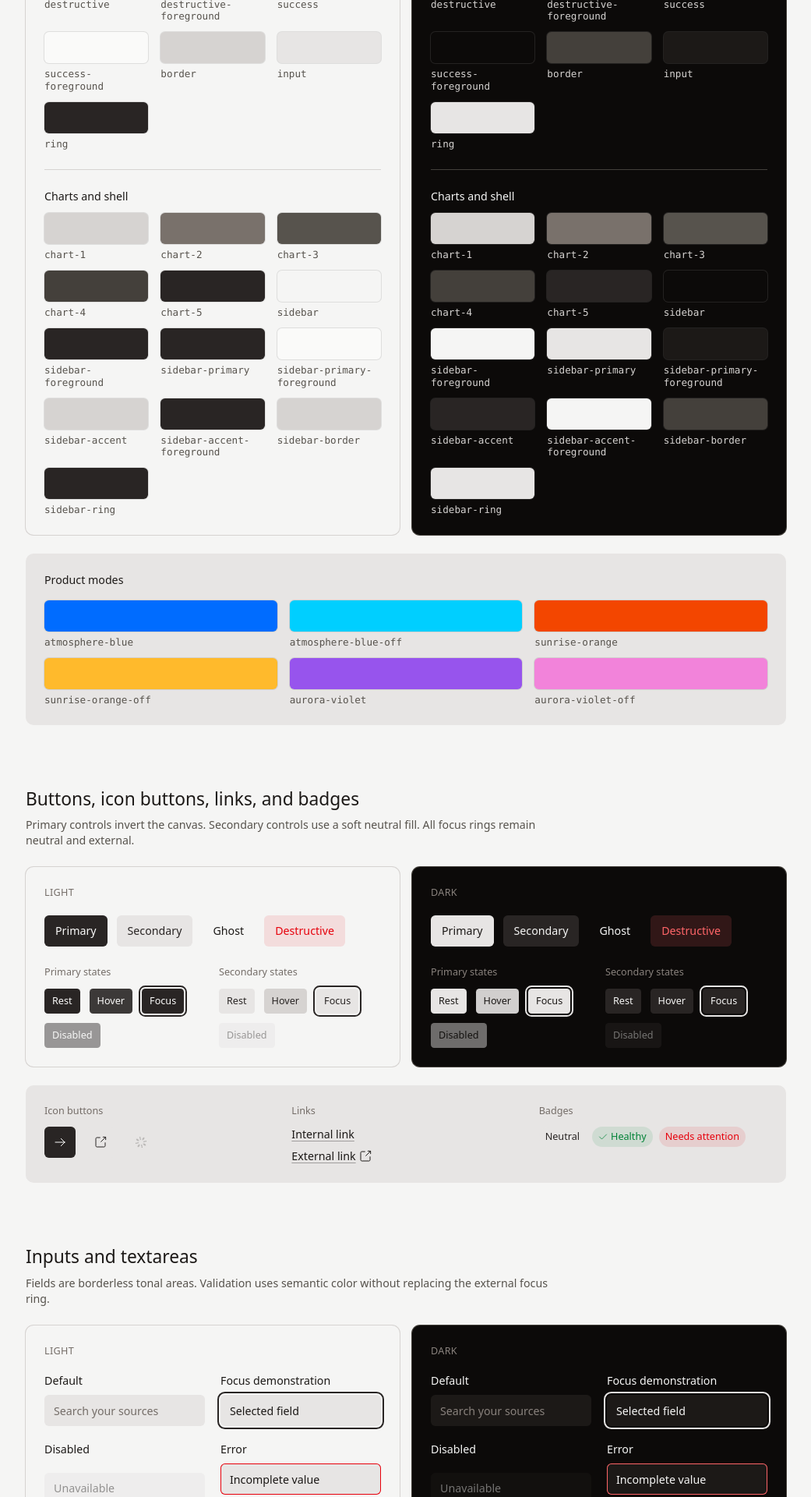
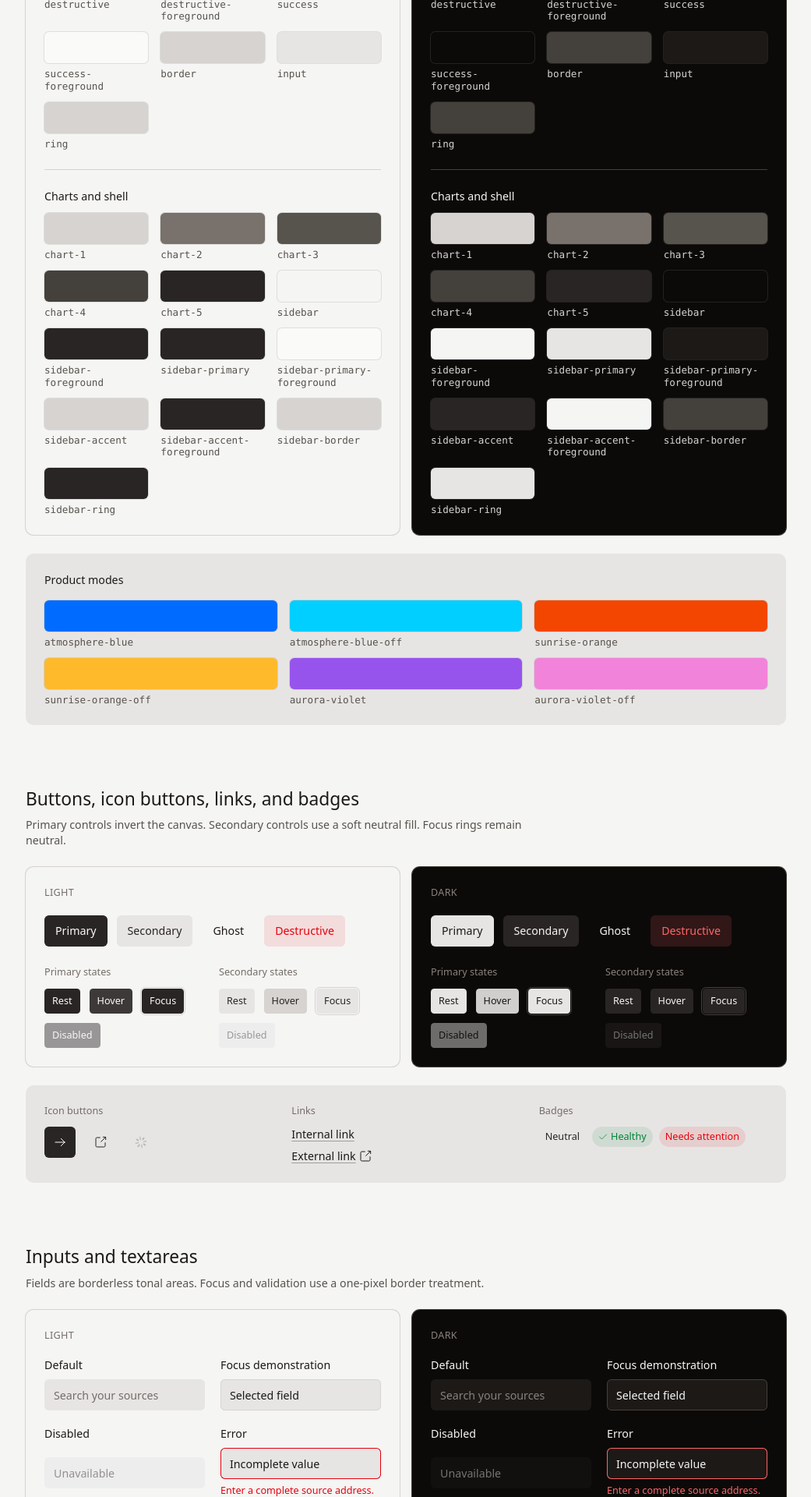
Before and after one commit to hfrdmnk/morgenblau, a React (Vite) app in the folder frontend/: page /dev/styleguide in a window 1280 px wide. Shown: the part 1620-3540 px from the top of the page at 78% size, without its empty margins (239-1280 px from the left). Built offline with nearby package versions, Linux system fonts and the light colour scheme.

Commit message:
Refine focus indicators
Amp-Thread-ID: https://ampcode.com/threads/T-01a0e33d-b72b-70ee-a13b-43c10b440697

```diff
--- a/frontend/src/components/ui/input.tsx
+++ b/frontend/src/components/ui/input.tsx
@@ -9,7 +9,7 @@ function Input({ className, type, ...props }: ComponentProps<'input'>) {
             type={type}
             data-slot="input"
             className={cn(
-                'h-10 w-full min-w-0 rounded-md bg-input px-3 py-2 text-base transition-colors duration-(--motion-duration-fast) placeholder:text-subtle-foreground disabled:pointer-events-none disabled:cursor-not-allowed disabled:opacity-45 aria-invalid:shadow-[inset_0_0_0_1px_var(--destructive)] md:text-sm',
+                'h-10 w-full min-w-0 rounded-md bg-input px-3 py-2 text-base placeholder:text-subtle-foreground disabled:pointer-events-none disabled:cursor-not-allowed disabled:opacity-45 aria-invalid:shadow-[inset_0_0_0_1px_var(--destructive)] md:text-sm',
                 className,
             )}
             {...props}
--- a/frontend/src/components/ui/textarea.tsx
+++ b/frontend/src/components/ui/textarea.tsx
@@ -7,7 +7,7 @@ function Textarea({ className, ...props }: ComponentProps<'textarea'>) {
         <textarea
             data-slot="textarea"
             className={cn(
-                'field-sizing-content min-h-24 w-full resize-y rounded-md bg-input px-3 py-2 text-base transition-colors duration-(--motion-duration-fast) placeholder:text-subtle-foreground disabled:cursor-not-allowed disabled:opacity-45 aria-invalid:shadow-[inset_0_0_0_1px_var(--destructive)] md:text-sm',
+                'field-sizing-content min-h-24 w-full resize-y rounded-md bg-input px-3 py-2 text-base placeholder:text-subtle-foreground disabled:cursor-not-allowed disabled:opacity-45 aria-invalid:shadow-[inset_0_0_0_1px_var(--destructive)] md:text-sm',
                 className,
             )}
             {...props}
--- a/frontend/src/dev/styleguide.tsx
+++ b/frontend/src/dev/styleguide.tsx
@@ -199,7 +199,7 @@ function ButtonSpecimens() {
                         </Button>
                         <Button
                             size="sm"
-                            className="outline-2 outline-offset-2 outline-ring"
+                            className="outline-1 outline-offset-1 outline-ring"
                         >
                             Focus
                         </Button>
@@ -220,7 +220,7 @@ function ButtonSpecimens() {
                         <Button
                             size="sm"
                             variant="secondary"
-                            className="outline-2 outline-offset-2 outline-ring"
+                            className="outline-1 outline-offset-1 outline-ring"
                         >
                             Focus
                         </Button>
@@ -246,7 +246,7 @@ function FormSpecimens() {
             <Field label="Focus demonstration">
                 <Input
                     defaultValue="Selected field"
-                    className="outline-2 outline-offset-2 outline-ring"
+                    className="-outline-offset-1 outline-1 outline-ring"
                 />
             </Field>
             <Field label="Disabled">
@@ -419,7 +419,7 @@ export function Styleguide() {
                     <Section
                         id="controls"
                         title="Buttons, icon buttons, links, and badges"
-                        description="Primary controls invert the canvas. Secondary controls use a soft neutral fill. All focus rings remain neutral and external."
+                        description="Primary controls invert the canvas. Secondary controls use a soft neutral fill. Focus rings remain neutral."
                     >
                         <ThemePair>
                             <ButtonSpecimens />
@@ -464,7 +464,7 @@ export function Styleguide() {
                     <Section
                         id="forms"
                         title="Inputs and textareas"
-                        description="Fields are borderless tonal areas. Validation uses semantic color without replacing the external focus ring."
+                        description="Fields are borderless tonal areas. Focus and validation use a one-pixel border treatment."
                     >
                         <ThemePair>
                             <FormSpecimens />
--- a/frontend/src/index.css
+++ b/frontend/src/index.css
@@ -101,7 +101,7 @@
     --success-foreground: oklch(0.985 0.001 106.423);
     --border: oklch(0.869 0.005 56.366);
     --input: oklch(0.923 0.003 48.717);
-    --ring: oklch(0.268 0.007 34.298);
+    --ring: var(--border);
     --chart-1: oklch(0.869 0.005 56.366);
     --chart-2: oklch(0.553 0.013 58.071);
     --chart-3: oklch(0.444 0.011 73.639);
@@ -150,7 +150,7 @@
     --success-foreground: oklch(0.147 0.004 49.25);
     --border: oklch(0.374 0.01 67.558);
     --input: oklch(0.216 0.006 56.043);
-    --ring: oklch(0.923 0.003 48.717);
+    --ring: var(--border);
     --chart-1: oklch(0.869 0.005 56.366);
     --chart-2: oklch(0.553 0.013 58.071);
     --chart-3: oklch(0.444 0.011 73.639);
@@ -186,8 +186,13 @@
     }
 
     :focus-visible {
-        outline: 2px solid var(--ring);
-        outline-offset: 2px;
+        outline: 1px solid var(--ring);
+        outline-offset: 1px;
+    }
+
+    [data-slot='input']:focus-visible,
+    [data-slot='textarea']:focus-visible {
+        outline-offset: -1px;
     }
 }
 
```
